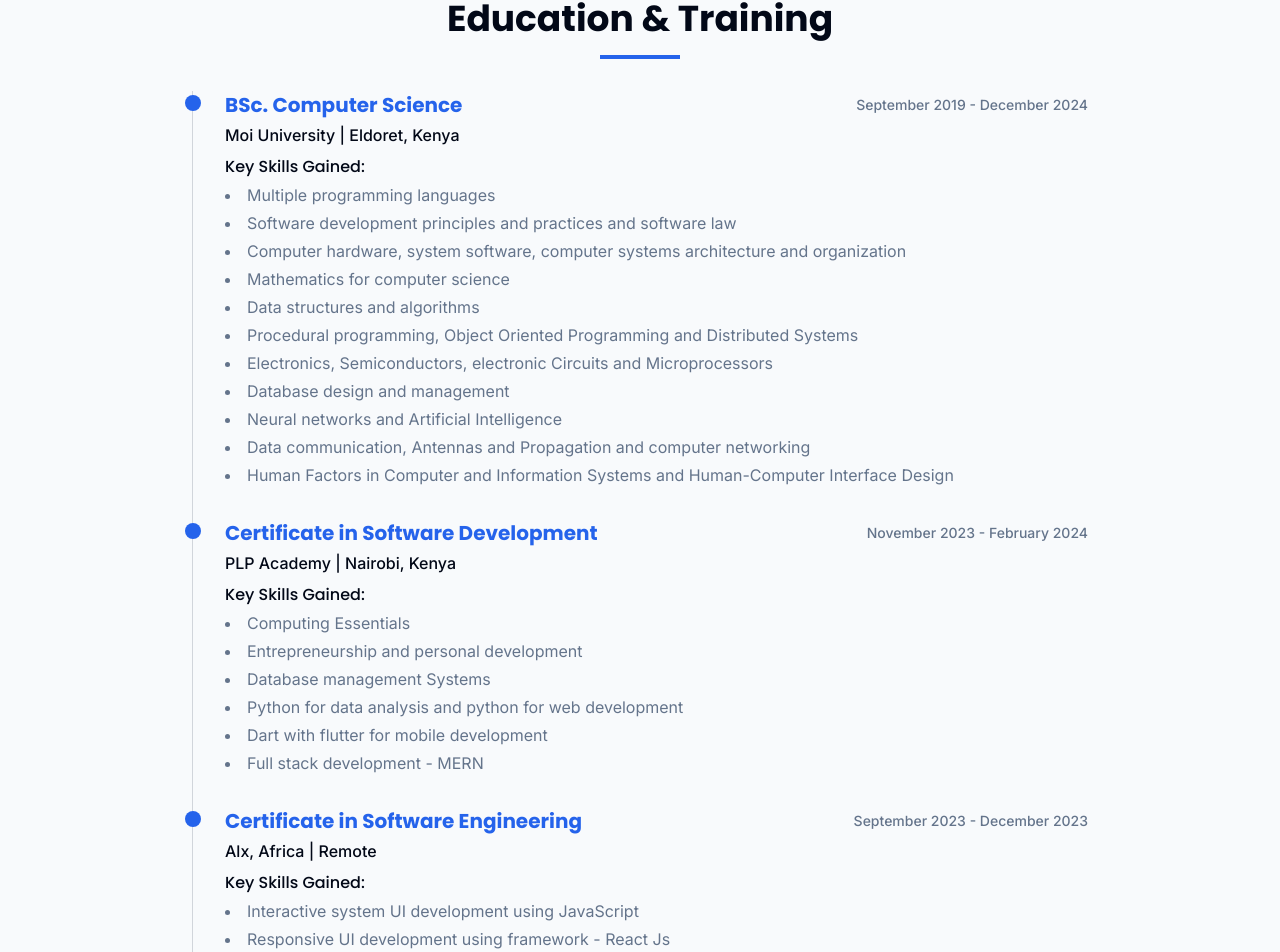
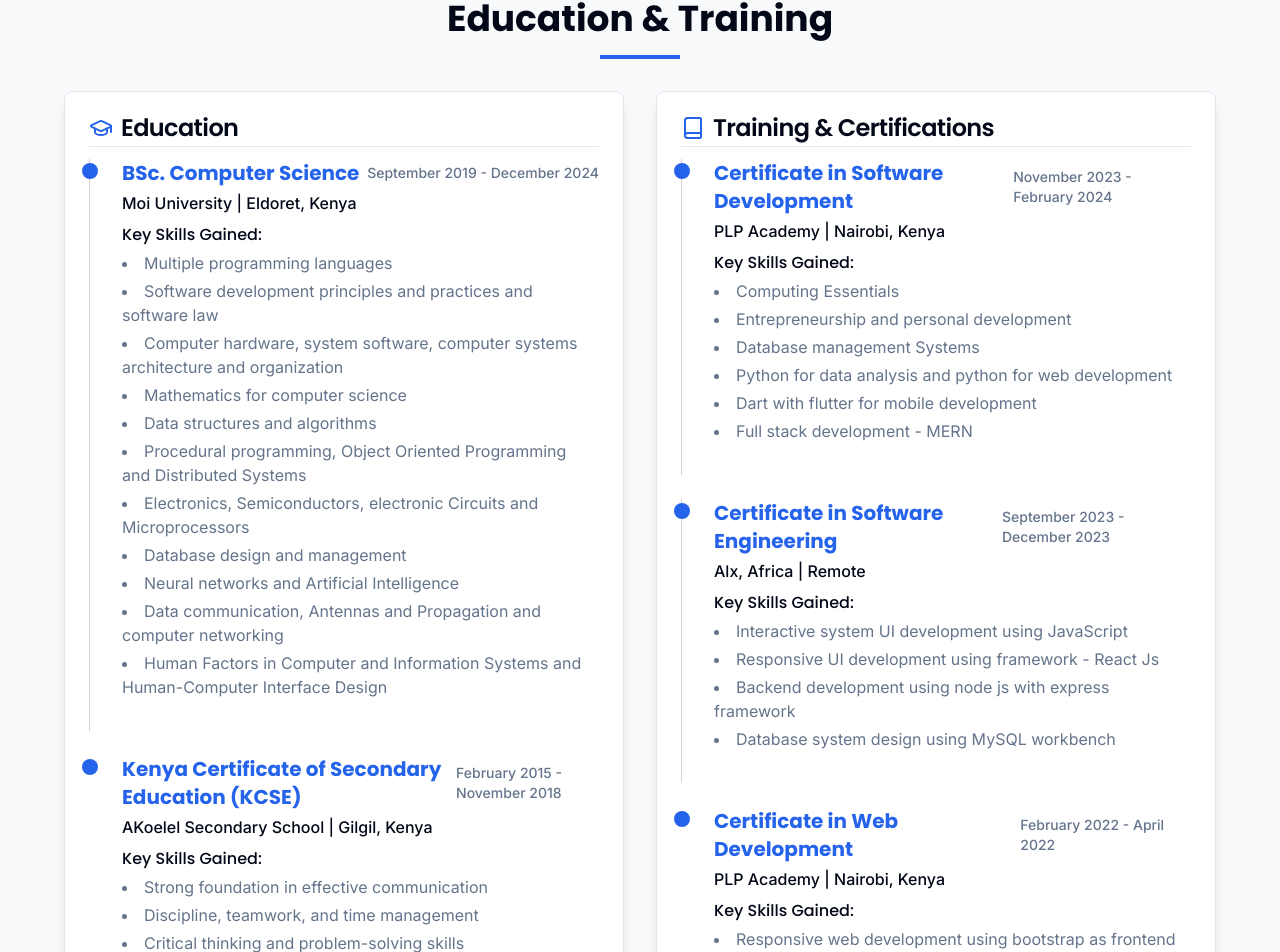
Before and after one commit to kashingi/engineer-kashingi-morris, a React (Vite) app: page / in a window 1280 px wide. Shown: the part 4106-5058 px from the top of the page. Built offline with nearby package versions, Linux system fonts and the light colour scheme.

Commit message:
Refactor: Split education and training.
Split the education and training sections into separate cards.

```diff
--- a/src/components/Education.tsx
+++ b/src/components/Education.tsx
@@ -1,3 +1,7 @@
+
+import { Card, CardContent, CardDescription, CardHeader, CardTitle } from "@/components/ui/card";
+import { Separator } from "@/components/ui/separator";
+import { GraduationCap, Book } from "lucide-react";
 
 const Education = () => {
   const educations = [
@@ -20,6 +24,20 @@ const Education = () => {
         "Human Factors in Computer and Information Systems and Human-Computer Interface Design"
       ]
     },
+    {
+      degree: "Kenya Certificate of Secondary Education (KCSE)",
+      institution: "AKoelel Secondary School",
+      location: "Gilgil, Kenya",
+      period: "February 2015 - November 2018",
+      skills: [
+        "Strong foundation in effective communication",
+        "Discipline, teamwork, and time management",
+        "Critical thinking and problem-solving skills"
+      ]
+    }
+  ];
+
+  const trainings = [
     {
       degree: "Certificate in Software Development",
       institution: "PLP Academy",
@@ -56,42 +74,61 @@ const Education = () => {
         "Backend development using php",
         "User friendly and user centered UI development"
       ]
-    },
-    {
-      degree: "Kenya Certificate of Secondary Education (KCSE)",
-      institution: "AKoelel Secondary School",
-      location: "Gilgil, Kenya",
-      period: "February 2015 - November 2018",
-      skills: [
-        "Strong foundation in effective communication",
-        "Discipline, teamwork, and time management",
-        "Critical thinking and problem-solving skills"
-      ]
     }
   ];
+
+  const renderTimeline = (items) => {
+    return items.map((item, index) => (
+      <div key={index} className="timeline-item">
+        <div className="mb-1 flex flex-col sm:flex-row sm:justify-between sm:items-center">
+          <h3 className="text-xl font-bold text-primary">{item.degree}</h3>
+          <span className="text-sm font-medium text-muted-foreground">{item.period}</span>
+        </div>
+        <p className="mb-2 font-medium">{item.institution} | {item.location}</p>
+        <div className="mt-2">
+          <h4 className="font-medium mb-1">Key Skills Gained:</h4>
+          <ul className="space-y-1 list-disc list-inside text-muted-foreground">
+            {item.skills.map((skill, sIndex) => (
+              <li key={sIndex}>{skill}</li>
+            ))}
+          </ul>
+        </div>
+      </div>
+    ));
+  };
 
   return (
     <section id="education" className="py-20">
       <div className="container">
         <h2 className="section-title">Education & Training</h2>
-        <div className="max-w-4xl mx-auto">
-          {educations.map((edu, index) => (
-            <div key={index} className="timeline-item">
-              <div className="mb-1 flex flex-col sm:flex-row sm:justify-between sm:items-center">
-                <h3 className="text-xl font-bold text-primary">{edu.degree}</h3>
-                <span className="text-sm font-medium text-muted-foreground">{edu.period}</span>
+        <div className="grid grid-cols-1 md:grid-cols-2 gap-8 max-w-6xl mx-auto">
+          {/* Education Card */}
+          <Card className="shadow-lg">
+            <CardHeader className="pb-3">
+              <div className="flex items-center gap-2">
+                <GraduationCap className="h-6 w-6 text-primary" />
+                <CardTitle>Education</CardTitle>
               </div>
-              <p className="mb-2 font-medium">{edu.institution} | {edu.location}</p>
-              <div className="mt-2">
-                <h4 className="font-medium mb-1">Key Skills Gained:</h4>
-                <ul className="space-y-1 list-disc list-inside text-muted-foreground">
-                  {edu.skills.map((skill, sIndex) => (
-                    <li key={sIndex}>{skill}</li>
-                  ))}
-                </ul>
+              <Separator className="my-2" />
+            </CardHeader>
+            <CardContent className="space-y-6">
+              {renderTimeline(educations)}
+            </CardContent>
+          </Card>
+
+          {/* Training Card */}
+          <Card className="shadow-lg">
+            <CardHeader className="pb-3">
+              <div className="flex items-center gap-2">
+                <Book className="h-6 w-6 text-primary" />
+                <CardTitle>Training & Certifications</CardTitle>
               </div>
-            </div>
-          ))}
+              <Separator className="my-2" />
+            </CardHeader>
+            <CardContent className="space-y-6">
+              {renderTimeline(trainings)}
+            </CardContent>
+          </Card>
         </div>
       </div>
     </section>
```
